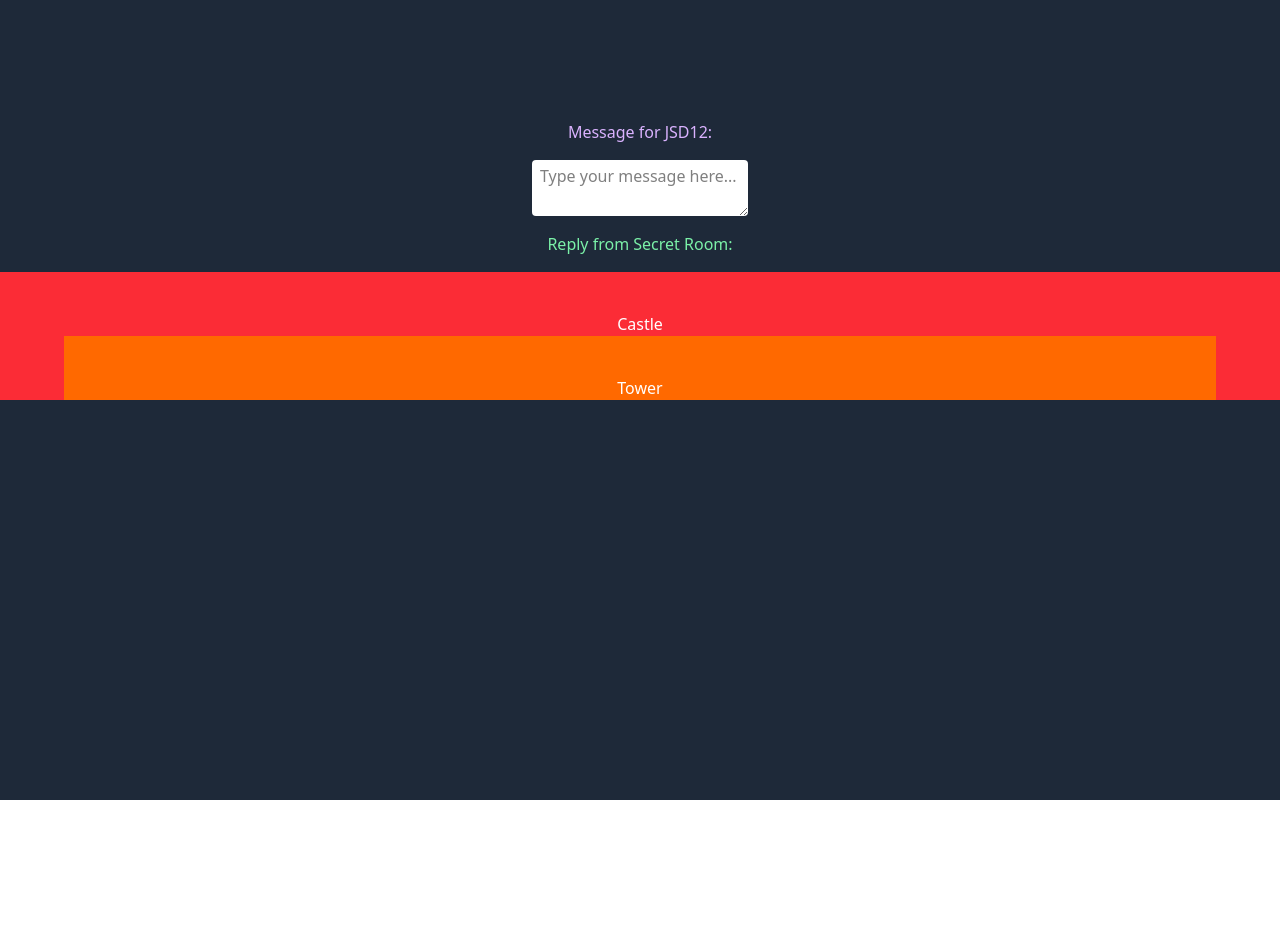
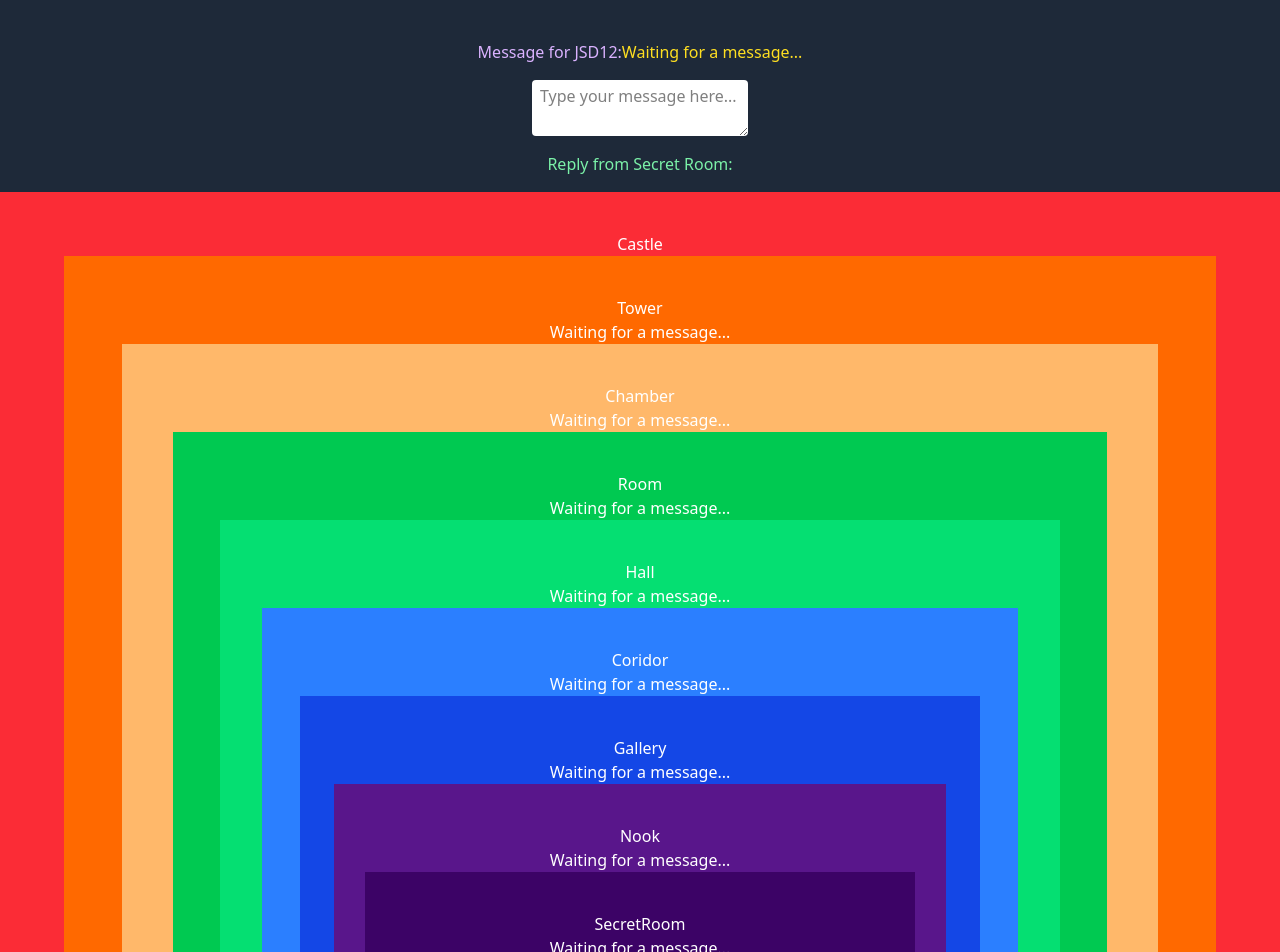
Before and after one commit to jetwat/jsd12_week_08_react-castle-rooms, a React (Vite) app: page / in a window 1280 px wide. Shown: the top 952 px of the page. Before the commit the page ends 800 px from the top, so only its background shows below. Built offline with nearby package versions, Linux system fonts and the light colour scheme.

Commit message:
added all layers

```diff
--- a/src/App.jsx
+++ b/src/App.jsx
@@ -22,7 +22,7 @@
 
 
 import { useState } from "react";
-import Castle from "./components/Castle";
+import Castle from "./components/01_Castle";
 
 export default function App() {
   // creating state variables
@@ -38,6 +38,7 @@ export default function App() {
       <p className="text-purple-300">Message for JSD12:
         <span className="text-yellow-300">
           {/* question or waitng for a message */}
+          {question ? question : "Waiting for a message..."}
         </span>
       </p>
       <textarea
@@ -52,7 +53,7 @@ export default function App() {
           {/* answer or waiting for a reply */}
         </span>
       </p>
-      <Castle />
+      <Castle banana={question} apple="" orange="" />
     </div>
     );
 }
--- a/src/components/Castle.jsx
+++ b/src/components/01_Castle.jsx
@@ -1,11 +1,11 @@
-import Tower from "./Tower";
+import Tower from "./02_Tower";
 
-export default function Castle() {
+export default function Castle({banana}) {
 
     return (
         <div className="flex flex-col justify-center items-center pt-10 bg-red-500 w-full">
             <h1>Castle</h1>
-            <Tower />
+            <Tower question={banana} />
         </div>
     );
 }
--- a/src/components/Tower.jsx
+++ b/src/components/02_Tower.jsx
@@ -1,9 +1,13 @@
-export default function Tower() {
+import Chamber from "./03_Chamber";
+
+export default function Tower({question}) {
 
     return (
         <div className="flex flex-col justify-center items-center pt-10 bg-orange-500 w-[90%]">
             <h1>Tower</h1>
+            {question ? question : "Waiting for a message..."}
             {/* Chamber */}
+            <Chamber />
         </div>
     );
 }
--- /dev/null
+++ b/src/components/03_Chamber.jsx
@@ -0,0 +1,13 @@
+import Room from "./04_Room";
+
+export default function Chamber({question}) {
+
+    return (
+        <div className="flex flex-col justify-center items-center pt-10 bg-orange-300 w-[90%]">
+            <h1>Chamber</h1>
+            {question ? question : "Waiting for a message..."}
+            {/* Room */}
+            <Room />
+        </div>
+    );
+}
--- /dev/null
+++ b/src/components/04_Room.jsx
@@ -0,0 +1,13 @@
+import Hall from "./05_Hall";
+
+export default function Room({question}) {
+
+    return (
+        <div className="flex flex-col justify-center items-center pt-10 bg-green-500 w-[90%]">
+            <h1>Room</h1>
+            {question ? question : "Waiting for a message..."}
+            {/* Hall */}
+            <Hall />
+        </div>
+    );
+}
--- /dev/null
+++ b/src/components/05_Hall.jsx
@@ -0,0 +1,13 @@
+import Coridor from "./06_Coridor";
+
+export default function Hall({question}) {
+
+    return (
+        <div className="flex flex-col justify-center items-center pt-10 bg-green-400 w-[90%]">
+            <h1>Hall</h1>
+            {question ? question : "Waiting for a message..."}
+            {/* Coridor */}
+            <Coridor />
+        </div>
+    );
+}
--- /dev/null
+++ b/src/components/06_Coridor.jsx
@@ -0,0 +1,13 @@
+import Gallery from "./07_Gallery";
+
+export default function Coridor({question}) {
+
+    return (
+        <div className="flex flex-col justify-center items-center pt-10 bg-blue-500 w-[90%]">
+            <h1>Coridor</h1>
+            {question ? question : "Waiting for a message..."}
+            {/* Gallery */}
+            <Gallery />
+        </div>
+    );
+}
--- /dev/null
+++ b/src/components/07_Gallery.jsx
@@ -0,0 +1,13 @@
+import Nook from "./08_Nook";
+
+export default function Gallery({question}) {
+
+    return (
+        <div className="flex flex-col justify-center items-center pt-10 bg-blue-700 w-[90%]">
+            <h1>Gallery</h1>
+            {question ? question : "Waiting for a message..."}
+            {/* Nook */}
+            <Nook />
+        </div>
+    );
+}
--- /dev/null
+++ b/src/components/08_Nook.jsx
@@ -0,0 +1,13 @@
+import SecretRoom from "./09_SecretRoom";
+
+export default function Nook({question}) {
+
+    return (
+        <div className="flex flex-col justify-center items-center pt-10 bg-purple-900 w-[90%]">
+            <h1>Nook</h1>
+            {question ? question : "Waiting for a message..."}
+            {/* SecretRoom */}
+            <SecretRoom />
+        </div>
+    );
+}
--- /dev/null
+++ b/src/components/09_SecretRoom.jsx
@@ -0,0 +1,11 @@
+export default function SecretRoom({question}) {
+
+    return (
+        <div className="flex flex-col justify-center items-center pt-10 bg-purple-950 w-[90%]">
+            <h1>SecretRoom</h1>
+            {question ? question : "Waiting for a message..."}
+            {/* Room */}
+
+        </div>
+    );
+}
```
